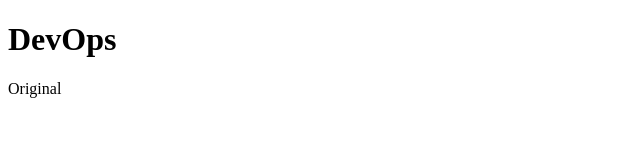
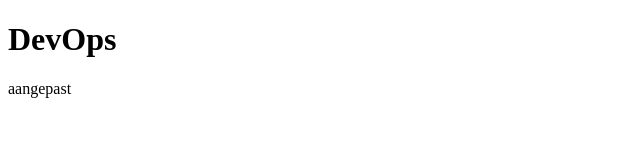
Before and after one commit to CedricDeRudder/DevOps, a plain HTML site: page index.html in a window 1280 px wide. Shown: the full height of the page, 0-640 px from the left. Drawn offline with Linux system fonts and the light colour scheme.

Commit message:
Update index.html

```diff
--- a/index.html
+++ b/index.html
@@ -8,7 +8,7 @@
 
 <body>
   <h1>DevOps</h1>
-  <p>Original</p>
+  <p>aangepast</p>
 </body>
 
 </html>
```
